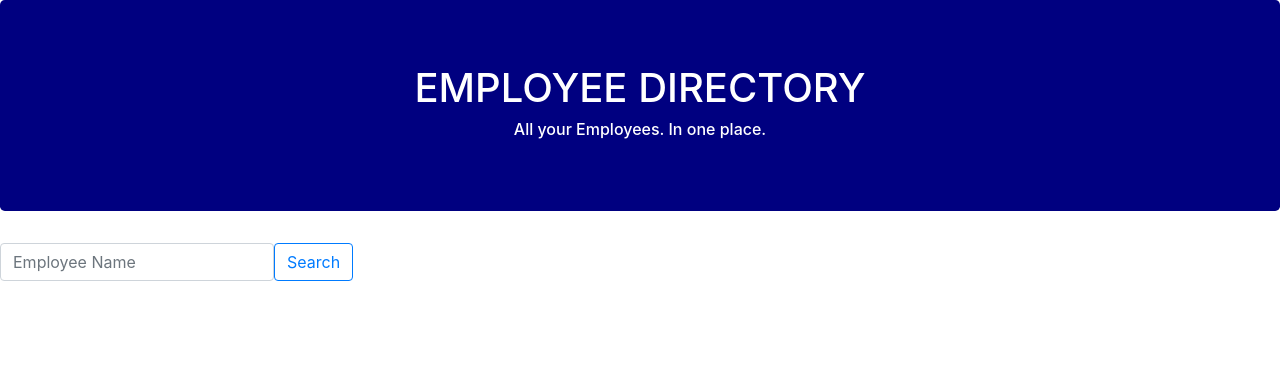
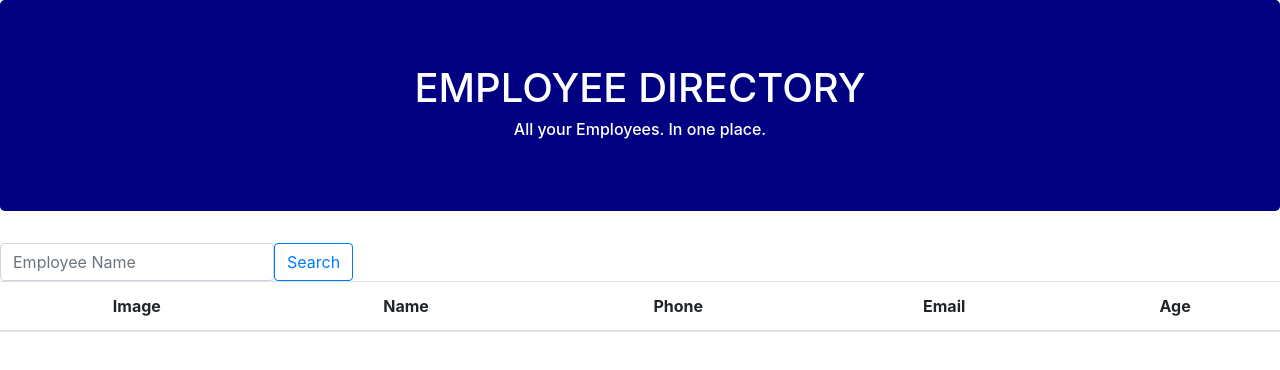
Before and after one commit to GuilleMGN/EmployeeDirectory, a React (Create React App) app in the folder employee-directory/: page / in a window 1280 px wide. Shown: the top 370 px of the page. Built offline with nearby package versions, Linux system fonts and the light colour scheme.

Commit message:
add table components

```diff
--- a/employee-directory/src/components/Main/index.js
+++ b/employee-directory/src/components/Main/index.js
@@ -1,11 +1,17 @@
 import React from "react";
 import "./Main.css";
+import Wrapper from "../Wrapper";
 import SearchBox from "../SearchBox";
+import Table from "../Table";
 // import API from "../../utils/API";
 
 function Main() {
     return (
-        <SearchBox />
+        <Wrapper>
+            <SearchBox />
+            <Table />
+        </Wrapper>
+
     );
 }
 
--- /dev/null
+++ b/employee-directory/src/components/Table/index.js
@@ -0,0 +1,49 @@
+import React from "react";
+import "./Table.css";
+import API from "../../utils/API";
+    // function sortName() {
+
+    // }
+
+    // function sortAge() {
+
+    // }
+
+
+    function componentDidMount() {
+        API.getUsers()
+            .then(res => res.json())
+            .then(json => json.results)
+            .then(results => this.setState({ "results": results }))
+    }
+
+function Table({ results }) {
+    return (
+        <table className="table">
+            <thead>
+                <tr>
+                    <th>Image</th>
+                    <th>Name</th>
+                    <th>Phone</th>
+                    <th>Email</th>
+                    <th>Age</th>
+                </tr>
+            </thead>
+            <tbody>
+                {/* {(results.length > 0) ? results.map((data, index) => {
+                    return (
+                        <tr key={index}>
+                            <td>{data.picture.medium}</td>
+                            <td>{data.name.first} {data.name.last}</td>
+                            <td>{data.cell}</td>
+                            <td>{data.email}</td>
+                            <td>{data.age}</td>
+                        </tr>
+                    )
+                }) : <tr><td colSpan="5">Loading...</td></tr>} */}
+            </tbody>
+        </table>
+    );
+}
+
+export default Table;
```
Also changed, not shown: employee-directory/src/App.js (+5 -5 lines), employee-directory/src/components/Card/index.js (added, +16 -0 lines), employee-directory/src/components/Card/Card.css (added), employee-directory/src/components/Table/Table.css (added).
